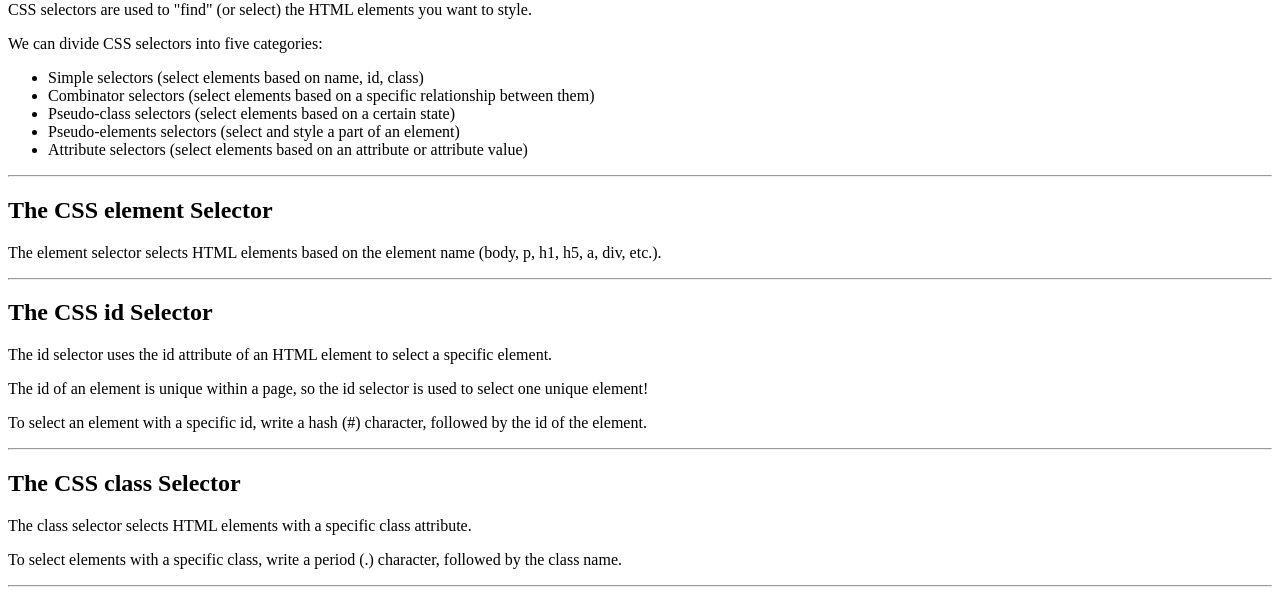
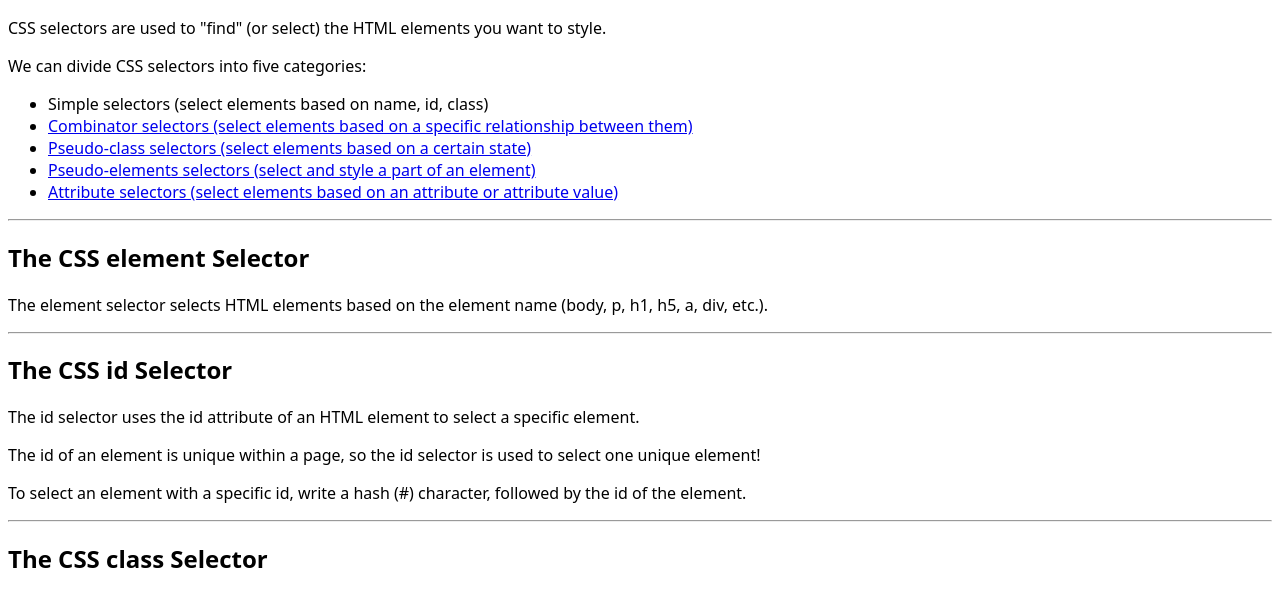
Before and after one commit to MarianoPantigosoParedes/0373-A3_Selectores_CSS_MarianoPantigoso, a plain HTML site: page index.html in a window 1280 px wide. Shown: the part 164-756 px from the top of the page. Drawn offline with Linux system fonts and the light colour scheme.

Commit message:
agregue un estilo de letra a todo el documento

```diff
--- /dev/null
+++ b/estilos.css
@@ -0,0 +1,17 @@
+body {
+    font-family: "Bitcount Prop Double Ink", system-ui;
+    font-optical-sizing: auto;
+    font-weight: 200 px;
+    font-style: normal;
+    font-variation-settings:
+    "slnt" 0,
+    "CRSV" 0.5,
+    "ELSH" 0,
+    "ELXP" 0,
+    "SZP1" 0,
+    "SZP2" 0,
+    "XPN1" 0,
+    "XPN2" 0,
+    "YPN1" 0,
+    "YPN2" 0;
+}
--- a/index.html
+++ b/index.html
@@ -5,6 +5,7 @@
     <meta charset="UTF-8">
     <meta http-equiv="X-UA-Compatible" content="IE=edge">
     <meta name="viewport" content="width=device-width, initial-scale=1.0">
+    <link rel="stylesheet" href="estilos.css">
     <title>CSS Selectors</title>
 </head>
 
@@ -16,12 +17,12 @@
         <p>CSS selectors are used to "find" (or select) the HTML elements you want to style.</p>
         <p>We can divide CSS selectors into five categories:</p>
         <ul>
-            <li>Simple selectors (select elements based on name, id, class)<a></a></li>
-            <li>Combinator selectors (select elements based on a specific relationship between them)</li>
-            <li>Pseudo-class selectors (select elements based on a certain state)
+            <li>Simple selectors (select elements based on name, id, class)</li>
+            <li><a href="https://www.w3schools.com/css/css_combinators.asp">Combinator selectors (select elements based on a specific relationship between them)</a></li>
+            <li><a href="https://www.w3schools.com/css/css_pseudo_classes.asp">Pseudo-class selectors (select elements based on a certain state)</a>
             </li>
-            <li>Pseudo-elements selectors (select and style a part of an element)</li>
-            <li>Attribute selectors (select elements based on an attribute or attribute value)</li>
+            <li><a href="https://www.w3schools.com/css/css_pseudo_elements.asp">Pseudo-elements selectors (select and style a part of an element)</a></li>
+            <li><a href="https://www.w3schools.com/css/css_attribute_selectors.asp">Attribute selectors (select elements based on an attribute or attribute value)</a></li>
         </ul>
     </div>
     <hr>
```
